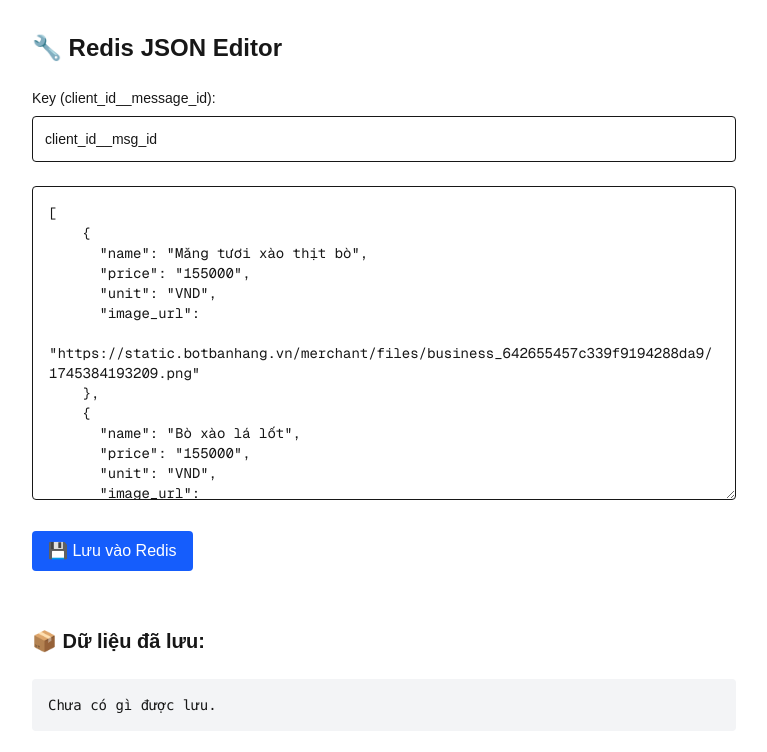
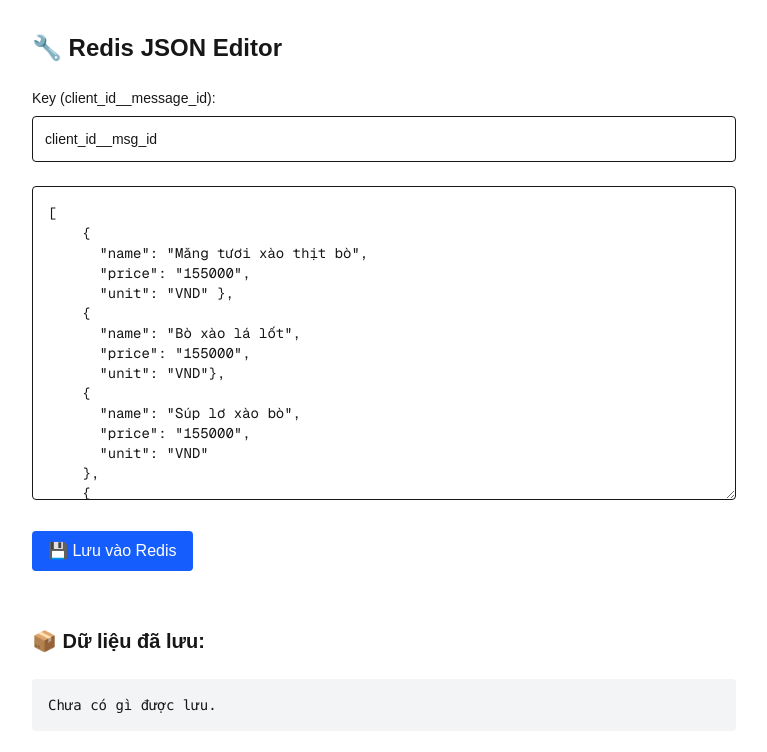
Before and after one commit to bbhminhnl/retify, a Next.js app: page /add-template in a window 1280 px wide. Shown: the top 752 px of the page, without its empty margins (256-1023 px from the left). Built offline with nearby package versions, Linux system fonts and the light colour scheme.

Commit message:
update preview page

```diff
--- a/src/app/add-template/page.tsx
+++ b/src/app/add-template/page.tsx
@@ -10,58 +10,40 @@ export default function JSONEditor() {
     {
       "name": "Măng tươi xào thịt bò",
       "price": "155000",
-      "unit": "VND",
-      "image_url":
-        "https://static.botbanhang.vn/merchant/files/business_642655457c339f9194288da9/1745384193209.png"
-    },
+      "unit": "VND" },
     {
       "name": "Bò xào lá lốt",
       "price": "155000",
-      "unit": "VND",
-      "image_url":
-        "https://static.botbanhang.vn/merchant/files/business_642655457c339f9194288da9/1745384199862.png"
-    },
+      "unit": "VND"},
     {
       "name": "Súp lơ xào bò",
       "price": "155000",
-      "unit": "VND",
-      "image_url":
-        "https://static.botbanhang.vn/merchant/files/business_642655457c339f9194288da9/1745384198061.png"
+      "unit": "VND"
     },
     {
       "name": "Bò xào cần tỏi",
       "price": "155000",
-      "unit": "VND",
-      "image_url":
-        "https://static.botbanhang.vn/merchant/files/business_642655457c339f9194288da9/1745384196887.png"
+      "unit": "VND"
     },
     {
       "name": "Bắp bò kho gừng",
       "price": "245000",
-      "unit": "VND",
-      "image_url":
-        "https://static.botbanhang.vn/merchant/files/business_642655457c339f9194288da9/1745384197801.png"
+      "unit": "VND"
     },
     {
       "name": "Bê xào xả ớt",
       "price": "165000",
-      "unit": "VND",
-      "image_url":
-        "https://static.botbanhang.vn/merchant/files/business_642655457c339f9194288da9/1745384199494.png"
+      "unit": "VND"
     },
     {
       "name": "Bò xào dưa chua",
       "price": "155000",
-      "unit": "VND",
-      "image_url":
-        "https://static.botbanhang.vn/merchant/files/business_642655457c339f9194288da9/1745384195437.png"
+      "unit": "VND"
     },
     {
       "name": "Bò xào rau muống",
       "price": "155000",
-      "unit": "VND",
-      "image_url":
-        "https://static.botbanhang.vn/merchant/files/business_642655457c339f9194288da9/1745384197231.png"
+      "unit": "VND"
     }
   ]`);
   /** Key */
--- a/src/app/api/connect-webhook/route.ts
+++ b/src/app/api/connect-webhook/route.ts
@@ -286,7 +286,7 @@ async function generateTemplateMessage(params: TemplateParams) {
   /**
    * Định nghĩa LInk hiển thị data
    */
-  const LINK = `${DOMAIN}/template?template_id=${params.client_id}_${params.message_id}`;
+  const LINK = `${DOMAIN}/template?template_id=${params.client_id}__${params.message_id}`;
   /** Domain API Facebook */
   const FB_DOMAIN = process.env.NEXT_PUBLIC_FACEBOOK_DOMAIN;
   /** Token API Facebook */
@@ -358,6 +358,8 @@ const saveMenuToRedis = async (key: string, value: any) => {
     });
     /** Kết quả sau khi parse json */
     const RESULT = await RES.json();
+
+    console.log(RESULT, "RESULT");
     /** Kiểm tra kết quả */
     if (RESULT.success) {
       console.log("Lưu thành công vào Redis");
--- a/src/app/api/json/route.ts
+++ b/src/app/api/json/route.ts
@@ -1,19 +1,15 @@
-// import { NextResponse } from "next/server";
-// // app/api/json/route.ts
-// import { redis } from "@/lib/redis";
-
-// export async function POST(req: Request) {
-//   const json = await req.json();
-
-//   await redis.set("my-json", JSON.stringify(json));
-//   return NextResponse.json({ success: true });
-// }
-
 import { NextResponse } from "next/server";
-// app/api/json/route.ts
 import redis from "@/lib/redis";
 
+/**
+ * POST /api/json
+ * Body: { key: string, value: any }
+ */
 export async function POST(req: Request) {
+  try {
+    /**
+     * Lấy dữ liệu từ body
+     */
     const { key, value } = await req.json();
     /** Kiểm tra key và value */
     if (!key || !value) {
@@ -23,28 +19,50 @@ export async function POST(req: Request) {
       );
     }
 
-  /** Lưu vào Redis với key: client_id__message_id */
     await redis.set(key, JSON.stringify(value));
+    /** Thiết lập thời gian sống cho key */
     return NextResponse.json({ success: true });
+  } catch (error) {
+    return NextResponse.json(
+      { success: false, error: "Lỗi khi xử lý yêu cầu" },
+      { status: 500 }
+    );
+  }
 }
 
-/** GET dữ liệu theo `key` (client_id__message_id) */
+/**
+ * GET /api/json?key=client_id__message_id
+ */
 export async function GET(req: Request) {
-  /** lấy params trên url */
+  try {
     const { searchParams } = new URL(req.url);
-  /** lấy key từ params */
-  const KEY = searchParams.get("key"); // hoặc có thể lấy từ params nếu cần
-  /** Lấy key */
+    console.log(searchParams, "searchParams");
+    /** Lấy key từ query */
+    const KEY = searchParams.get("key");
+    /** Kiểm tra key */
     if (!KEY) {
       return NextResponse.json(
         { success: false, error: "Thiếu key" },
         { status: 400 }
       );
     }
-  /** Lưu thông tin raw data */
+
     const RAW_DATA = await redis.get(KEY);
+    console.log(RAW_DATA, "RAW_DATA server");
     /** Kiểm tra dữ liệu */
-  const VALUE = RAW_DATA ? JSON.parse(RAW_DATA) : null;
-  /** Trả về thông tin */
-  return NextResponse.json({ data: VALUE });
+    if (!RAW_DATA) {
+      return NextResponse.json(
+        { success: false, error: "Không tìm thấy dữ liệu" },
+        { status: 404 }
+      );
     }
+    /** Chuyển đổi dữ liệu từ Redis về định dạng JSON */
+    const DATA = JSON.parse(RAW_DATA);
+    return NextResponse.json({ success: true, DATA });
+  } catch (error) {
+    return NextResponse.json(
+      { success: false, error: "Lỗi khi lấy dữ liệu từ Redis" },
+      { status: 500 }
+    );
+  }
+}
--- a/src/app/template/page.tsx
+++ b/src/app/template/page.tsx
@@ -1,99 +1,54 @@
-// import TemplateClient from "./TemplateClient";
-// import redis from "@/lib/redis";
-
-// export default async function TemplatePage({
-//   searchParams,
-// }: {
-//   searchParams: { template_id?: string };
-// }) {
-//   const { template_id } = await searchParams;
-
-//   if (!template_id) {
-//     return <p className="p-4 text-red-500">❌ Thiếu template_id</p>;
-//   }
-//   /** Lấy key từ searchParams */
-//   const KEY = `${template_id}`;
-//   /** Lấy Raw data từ Redis */
-//   const RAW = await redis.get(KEY);
-
 import TemplateClient from "./TemplateClient";
-//   return <TemplateClient rawData={RAW} template_id={template_id} />;
-// }
-// src/app/template/page.tsx
 import { notFound } from "next/navigation";
 import redis from "@/lib/redis";
-
-interface DataItem {
-  image_url: string;
-  name: string;
-  price: string;
-  unit: string;
-}
-
-// Define PageProps with correct searchParams type
+/**
+ * Lấy dữ liệu từ Redis
+ */
 interface PageProps {
+  /** Lấy template_id từ query */
   searchParams: Promise<{ template_id?: string }>;
 }
-
-// Force dynamic rendering to ensure fresh data
+/**
+ * Dynamic route
+ */
 export const dynamic = "force-dynamic";
+/**
+ * Revalidate every 0 seconds
+ * Tức là mỗi lần truy cập sẽ lấy dữ liệu mới từ Redis
+ */
 export const revalidate = 0;
 
 export default async function TemplatePage({ searchParams }: PageProps) {
-  const { template_id } = await searchParams; // Await the Promise to get template_id
-  console.log("Selected Template ID:", template_id);
-
+  /** Lấy template_id từ query */
+  const { template_id } = await searchParams;
+  /** Kiểm tra template_id */
   if (!template_id) {
-    return (
-      <p style={{ padding: "1rem", color: "#EF4444" }}>❌ Thiếu template_id</p>
-    );
+    return <p className="p-4 text-red-600">❌ Thiếu template_id</p>;
   }
 
-  const KEY = `${template_id}`;
-  let RAW: string | null = null;
-  let DATA: DataItem[] = [];
+  let data: any[] = [];
 
-  // Hardcoded data for testing Vercel rendering
-  const HARDCODED_DATA: DataItem[] = [
-    {
-      image_url: "https://via.placeholder.com/150",
-      name: `Test Item for ${template_id}`,
-      price: "100",
-      unit: "USD",
-    },
-  ];
-
-  // Try fetching from Redis
   try {
-    RAW = await redis.get(KEY);
-    console.log("RAW Data for Key:", KEY, "Data:", RAW);
-
+    /** Lấy dữ liệu từ Redis */
+    const RAW = await redis.get(template_id);
+    /** Nếu không tìm thấy dữ liệu hoặc dữ liệu quá hạn thì return */
     if (!RAW) {
-      console.log("No data found for Key:", KEY);
-      // Use hardcoded data as fallback for debugging
-      DATA = HARDCODED_DATA;
-      console.log("Using Hardcoded Data:", DATA);
-    } else {
-      DATA = JSON.parse(RAW);
-      if (!Array.isArray(DATA)) {
-        console.error(
-          "Parsed data is not an array for Key:",
-          KEY,
-          "Data:",
-          DATA
-        );
-        notFound();
-      }
+      return (
+        <p className="p-4 text-yellow-600">
+          ⚠️ Không tìm thấy dữ liệu hoặc dữ liệu đã quá hạn.
+        </p>
+      );
     }
+    /** Chuyển đổi dữ liệu từ Redis về định dạng JSON */
+    const PARSED = JSON.parse(RAW);
+    /** Kiểm tra dữ liệu */
+    if (!Array.isArray(PARSED)) notFound();
+    /** Gán vào biến data */
+    data = PARSED;
   } catch (error) {
-    console.error("Error fetching/parsing data for Key:", KEY, "Error:", error);
-    // Use hardcoded data as fallback for debugging
-    DATA = HARDCODED_DATA;
-    console.log("Using Hardcoded Data due to error:", DATA);
+    console.error("Lỗi Redis:", error);
+    return <p className="p-4 text-red-700">❌ Lỗi khi lấy dữ liệu.</p>;
   }
 
-  console.log("DATA:", DATA);
-  console.log("DATA Length:", DATA.length);
-
-  return <TemplateClient rawData={DATA} template_id={template_id} />;
+  return <TemplateClient rawData={data} template_id={template_id} />;
 }
```
Also changed, not shown: src/app/template/TemplateClient.tsx (+25 -41 lines). Lines whose indentation alone changed are shown as unchanged.
